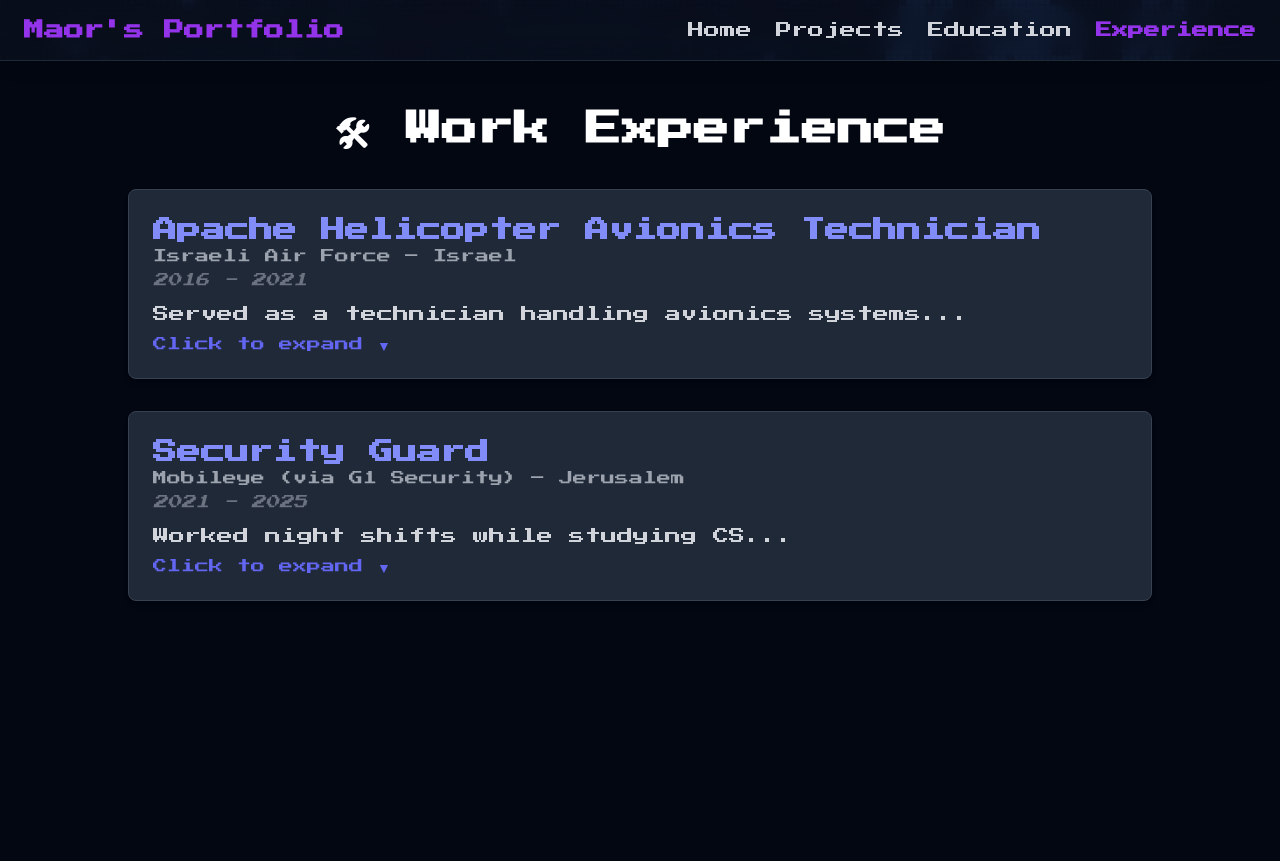
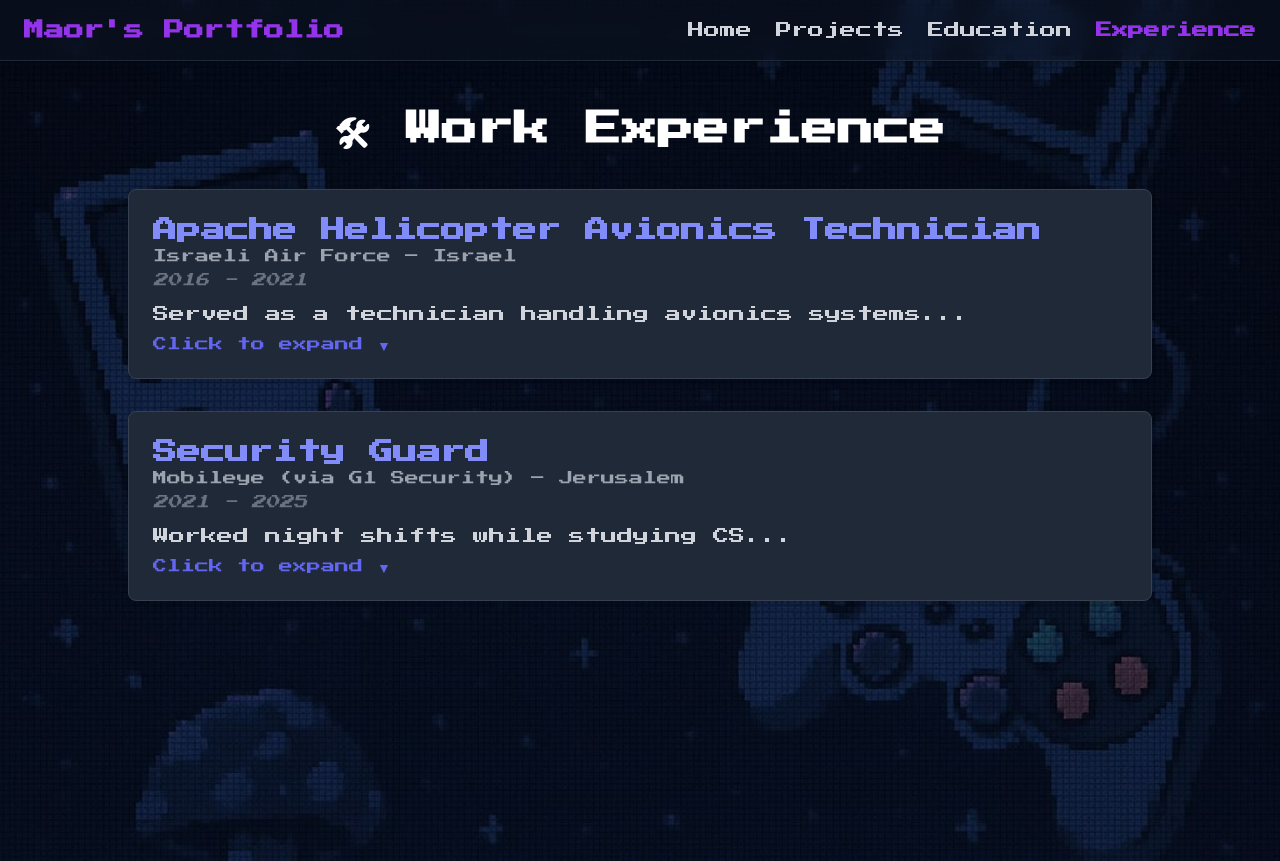
Before and after one commit to MaorMan1/my-portfolio, a React (Vite) app in the folder frontend/: page /experience in a window 1280 px wide. Built offline with nearby package versions, Linux system fonts and the light colour scheme.

Commit message:
Experience page added

```diff
--- a/frontend/src/pages/Experience.tsx
+++ b/frontend/src/pages/Experience.tsx
@@ -8,7 +8,7 @@ const experiences = [
     location: 'Israel',
     period: '2016 - 2021',
     shortDesc: `Served as a technician handling avionics systems...`,
-    fullDesc: `Served as an Apache helicopter technician, handling avionics maintenance and real-time troubleshooting in systems like fire control, navigation, communication, and electronic warfare. Led small technical teams and maintained high operational readiness under pressure.`,
+    fullDesc: `Served as an Apache helicopter technician, handling avionics maintenance and real-time troubleshooting in systems like fire control, navigation, communication, and electronic warfare. Led technical teams and maintained high operational readiness under pressure.`,
   },
   {
     id: 2,
@@ -29,7 +29,7 @@ function Experience() {
   }
 
   return (
-    <div className="min-h-screen bg-gray-950 text-white px-4 py-12">
+    <div className="min-h-screen text-white px-4 py-12">
       <div className="max-w-5xl mx-auto">
         <h1 className="text-4xl font-bold text-center mb-10">🛠 Work Experience</h1>
 
```
